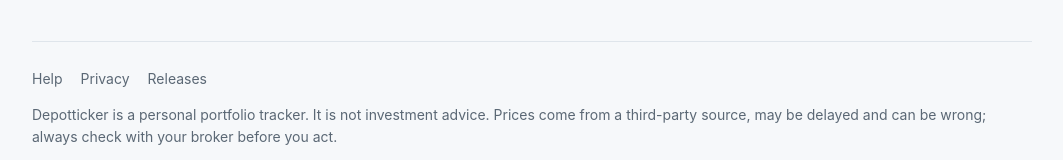
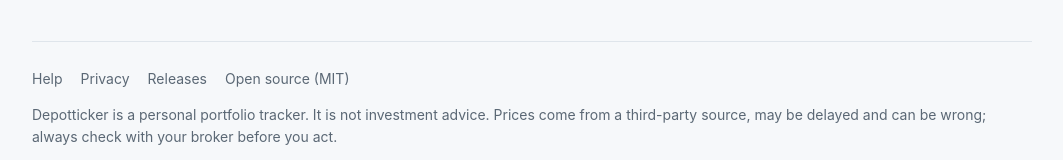
Before and after one commit to dottenbr/depotticker, an Astro site in the folder site/: page / in a window 1280 px wide. Shown: the part 2979-3139 px from the top of the page, without its empty margins (108-1171 px from the left). Built offline with nearby package versions, Linux system fonts and the light colour scheme; Astro itself is replaced by a stand-in of ours.

Commit message:
Add the MIT licence

```diff
--- a/site/src/layouts/Base.astro
+++ b/site/src/layouts/Base.astro
@@ -53,7 +53,7 @@ const canonical = new URL(Astro.url.pathname, Astro.site);
       <slot />
 
       <footer class="site">
-        <a href="/help/">Help</a><a href="/privacy/">Privacy</a><a href="https://github.com/dottenbr/depotticker/releases">Releases</a>
+        <a href="/help/">Help</a><a href="/privacy/">Privacy</a><a href="https://github.com/dottenbr/depotticker/releases">Releases</a><a href="https://github.com/dottenbr/depotticker/blob/main/LICENSE">Open source (MIT)</a>
         <p>Depotticker is a personal portfolio tracker. It is not investment advice. Prices come from a third-party source, may be delayed and can be wrong; always check with your broker before you act.</p>
       </footer>
     </div>
```
Also changed, not shown: README.md, 1 other file.
